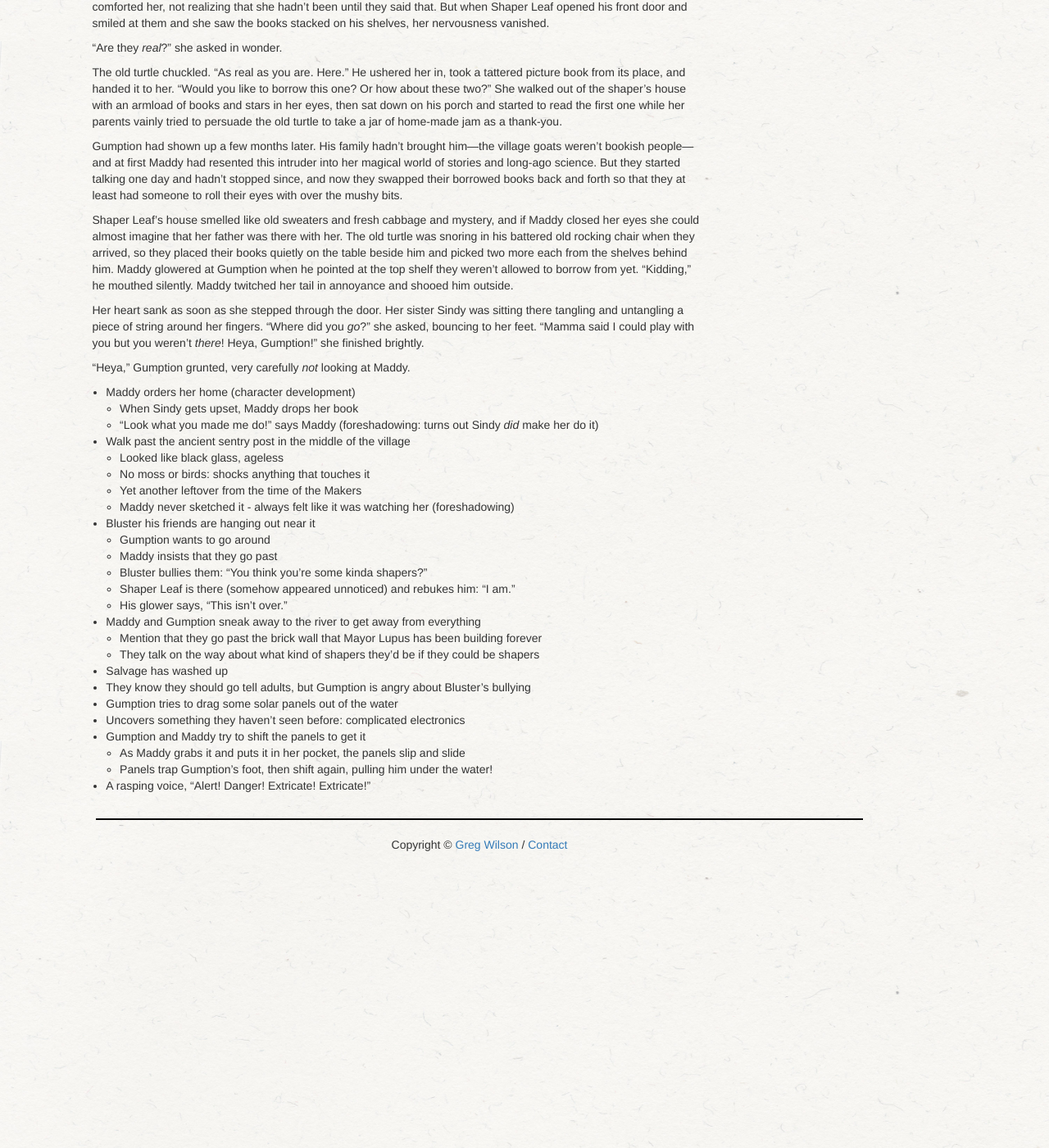
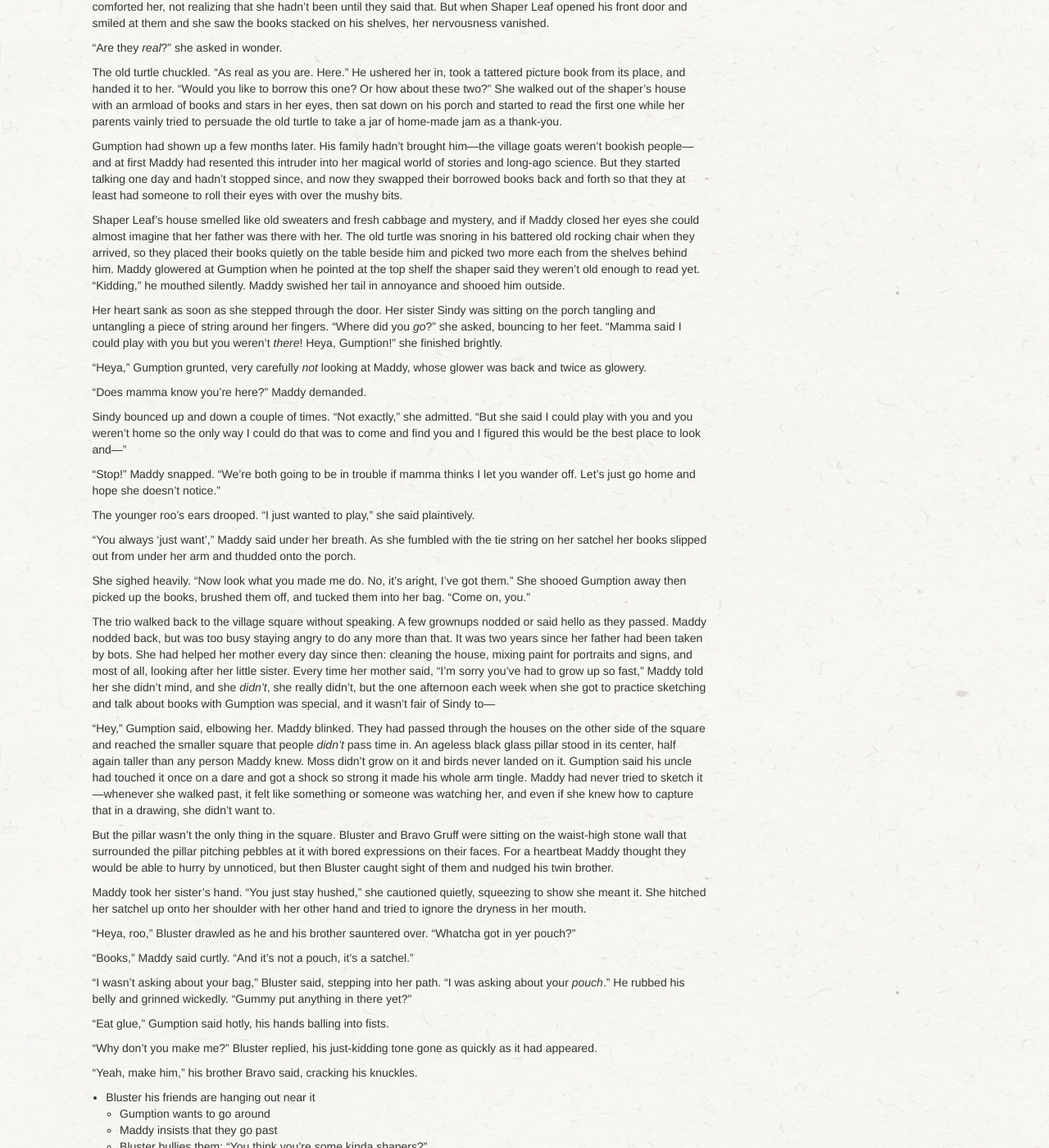
Before and after one commit to gvwilson/sensibleadventures, a Jekyll site: the page built from madica-roo/madica-roo.md, in a window 1280 px wide and 1400 px high, scrolled down 803 px. Shown: the whole window at 82% size. Built offline with Jekyll 4.4.1, drawn with Linux system fonts in a browser that asks for light colours; nearby versions of some CDN libraries; library files that are not in the unit come from our copies; before the commit the page ends 1853 px from its top, so only the background shows below that.

Commit message:
Adding 600+ words

```diff
--- a/madica-roo/madica-roo.md
+++ b/madica-roo/madica-roo.md
@@ -84,12 +84,13 @@
 The old turtle was snoring in his battered old rocking chair when they arrived,
 so they placed their books quietly on the table beside him
 and picked two more each from the shelves behind him.
-Maddy glowered at Gumption when he pointed at the top shelf they weren't allowed to borrow from yet.
+Maddy glowered at Gumption when he pointed at the top shelf
+the shaper said they weren't old enough to read yet.
 "Kidding," he mouthed silently.
-Maddy twitched her tail in annoyance and shooed him outside.
+Maddy swished her tail in annoyance and shooed him outside.
 
 Her heart sank as soon as she stepped through the door.
-Her sister Sindy was sitting there
+Her sister Sindy was sitting on the porch
 tangling and untangling a piece of string around her fingers.
 "Where did you *go*?" she asked,
 bouncing to her feet.
@@ -98,18 +99,108 @@
 she finished brightly.
 
 "Heya," Gumption grunted,
-very carefully *not* looking at Maddy.
+very carefully *not* looking at Maddy,
+whose glower was back and twice as glowery.
 
-<!-- 2020-02-08: 728 words -->
+<!-- 2020-02-08: 728 words / 45 minutes -->
 
--   Maddy orders her home (character development)
-    -   When Sindy gets upset, Maddy drops her book
-    -   "Look what you made me do!" says Maddy (foreshadowing: turns out Sindy *did* make her do it)
--   Walk past the ancient sentry post in the middle of the village
-    -   Looked like black glass, ageless
-    -   No moss or birds: shocks anything that touches it
-    -   Yet another leftover from the time of the Makers
-    -   Maddy never sketched it - always felt like it was watching her (foreshadowing)
+"Does mamma know you're here?" Maddy demanded.
+
+Sindy bounced up and down a couple of times.
+"Not exactly," she admitted.
+"But she said I could play with you and you weren't home
+so the only way I could do that was to come and find you
+and I figured this would be the best place to look and---"
+
+"Stop!" Maddy snapped.
+"We're both going to be in trouble if mamma thinks I let you wander off.
+Let's just go home and hope she doesn't notice."
+
+The younger roo's ears drooped.
+"I just wanted to play," she said plaintively.
+
+"You always 'just want'," Maddy said under her breath.
+As she fumbled with the tie string on her satchel
+her books slipped out from under her arm and thudded onto the porch.
+
+She sighed heavily.
+"Now look what you made me do.
+No, it's aright, I've got them."
+She shooed Gumption away
+then picked up the books,
+brushed them off,
+and tucked them into her bag.
+"Come on, you."
+
+The trio walked back to the village square without speaking.
+A few grownups nodded or said hello as they passed.
+Maddy nodded back,
+but was too busy staying angry to do any more than that.
+It was two years since her father had been taken by bots.
+She had helped her mother every day since then:
+cleaning the house,
+mixing paint for portraits and signs,
+and most of all,
+looking after her little sister.
+Every time her mother said, "I'm sorry you've had to grow up so fast,"
+Maddy told her she didn't mind,
+and she *didn't*,
+she really didn't,
+but the one afternoon each week when she got to practice sketching
+and talk about books with Gumption was special,
+and it wasn't fair of Sindy to---
+
+"Hey," Gumption said, elbowing her.
+Maddy blinked.
+They had passed through the houses on the other side of the square
+and reached the smaller square that people *didn't* pass time in.
+An ageless black glass pillar stood in its center,
+half again taller than any person Maddy knew.
+Moss didn't grow on it
+and birds never landed on it.
+Gumption said his uncle had touched it once on a dare
+and got a shock so strong it made his whole arm tingle.
+Maddy had never tried to sketch it---whenever she walked past,
+it felt like something or someone was watching her,
+and even if she knew how to capture that in a drawing,
+she didn't want to.
+
+But the pillar wasn't the only thing in the square.
+Bluster and Bravo Gruff were sitting on the waist-high stone wall that surrounded the pillar
+pitching pebbles at it with bored expressions on their faces.
+For a heartbeat Maddy thought they would be able to hurry by unnoticed,
+but then Bluster caught sight of them and nudged his twin brother.
+
+Maddy took her sister's hand.
+"You just stay hushed," she cautioned quietly,
+squeezing to show she meant it.
+She hitched her satchel up onto her shoulder with her other hand
+and tried to ignore the dryness in her mouth.
+
+"Heya, roo," Bluster drawled as he and his brother sauntered over.
+"Whatcha got in yer pouch?"
+
+"Books," Maddy said curtly.
+"And it's not a pouch, it's a satchel."
+
+"I wasn't asking about your bag," Bluster said,
+stepping into her path.
+"I was asking about your *pouch*."
+He rubbed his belly and grinned wickedly.
+"Gummy put anything in there yet?"
+
+"Eat glue," Gumption said hotly,
+his hands balling into fists.
+
+"Why don't you make me?" Bluster replied,
+his just-kidding tone gone as quickly as it had appeared.
+
+"Yeah, make him,"
+his brother Bravo said,
+cracking his knuckles.
+
+<!-- 2020-02-09: 632 words, 45 minutes -->
+
 -   Bluster his friends are hanging out near it
     -   Gumption wants to go around
     -   Maddy insists that they go past
```
